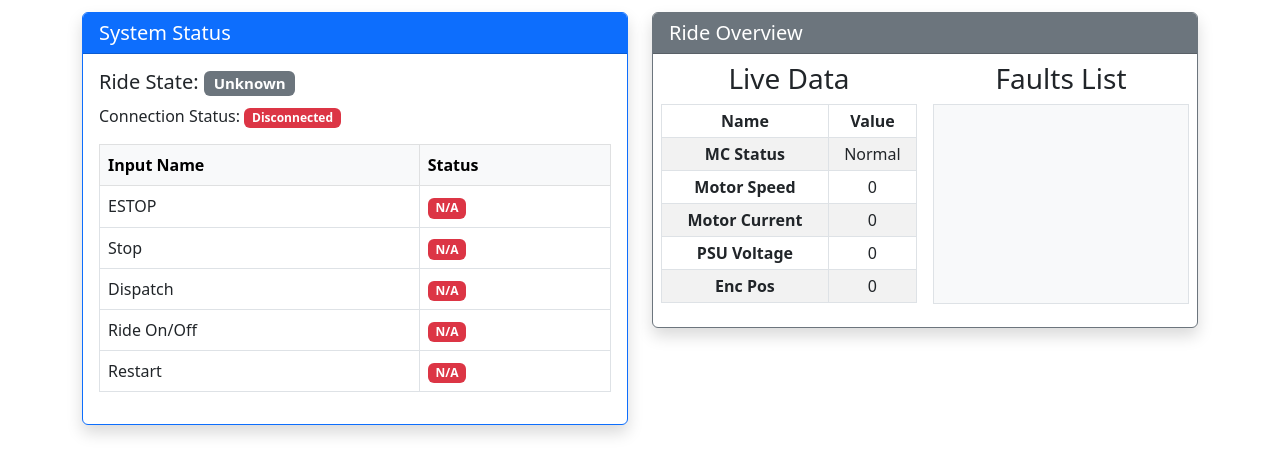
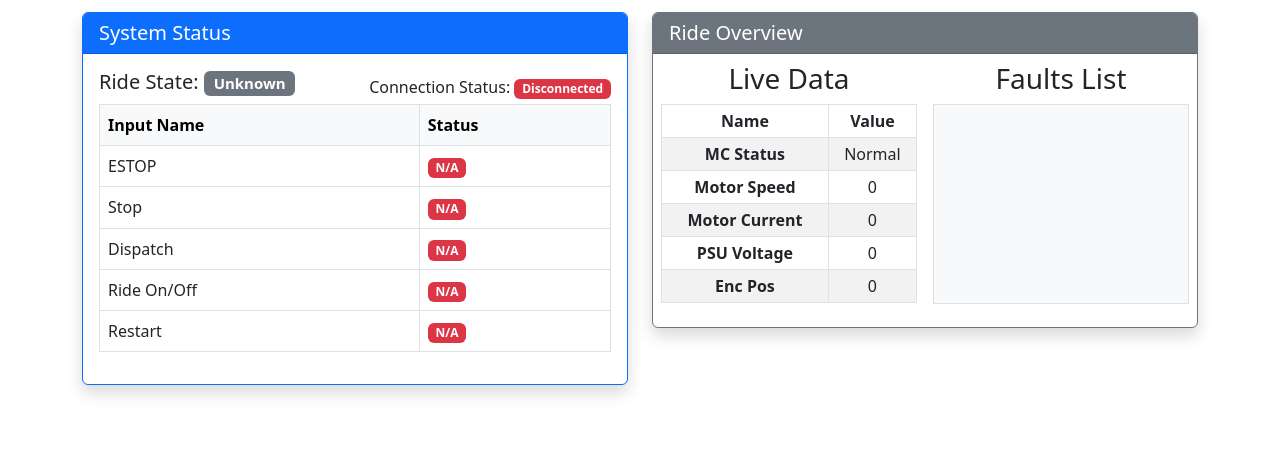
Before and after one commit to Terrier-Ride-Engineering-Club/Ride-Control-Computer, a Python web app: template web/backend/templates/control.html in a window 1280 px wide. Shown: the part 196-671 px from the top of the page. Run offline with Jinja, Linux system fonts and the light colour scheme; the template is opened without the code that fills it, so the values that code supplies are empty.

Commit message:
Update control.html

```diff
--- a/web/backend/templates/control.html
+++ b/web/backend/templates/control.html
@@ -21,20 +21,26 @@
   <div class="container my-0">
     <div class="row">
       <!-- Status Card -->
-      <div class="col-md-6 mb-4">
+      <div class="col-md-6 mb-0">
         <div class="card border-primary shadow">
           <div class="card-header bg-primary text-white">
             <h5 class="mb-0">System Status</h5>
           </div>
           <div class="card-body">
-            <h5 class="card-title">
-              Ride State: <span id="statusState" class="badge bg-secondary">Unknown</span>
-            </h5>
-            <p class="card-text">
-              Connection Status: <span id="connectionStatus" class="badge bg-warning">Unknown</span>
-            </p>
+            <div class="d-flex justify-content-between align-items-center">
+              <div class="me-3">
+                <h5 class="card-title">
+                  Ride State: <span id="statusState" class="badge bg-secondary">Unknown</span>
+                </h5>
+              </div>
+              <div>
+                <p class="card-text align-items-center">
+                  Connection Status: <span id="connectionStatus" class="badge bg-warning">Unknown</span>
+                </p>
+              </div>
+            </div>
 
-            <table class="table table-bordered mt-3">
+            <table class="table table-bordered mt-0">
               <thead class="table-light">
                 <tr>
                   <th>Input Name</th>
```
